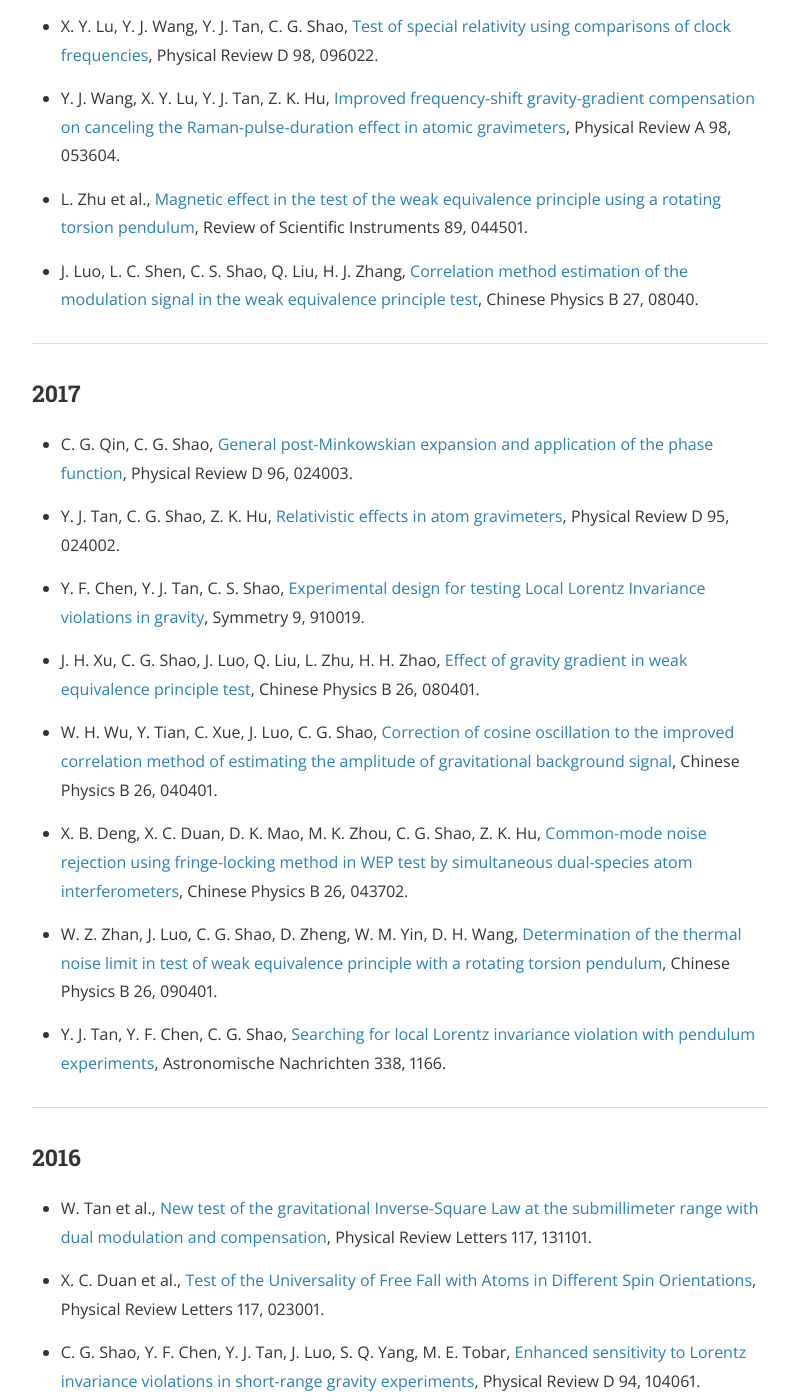
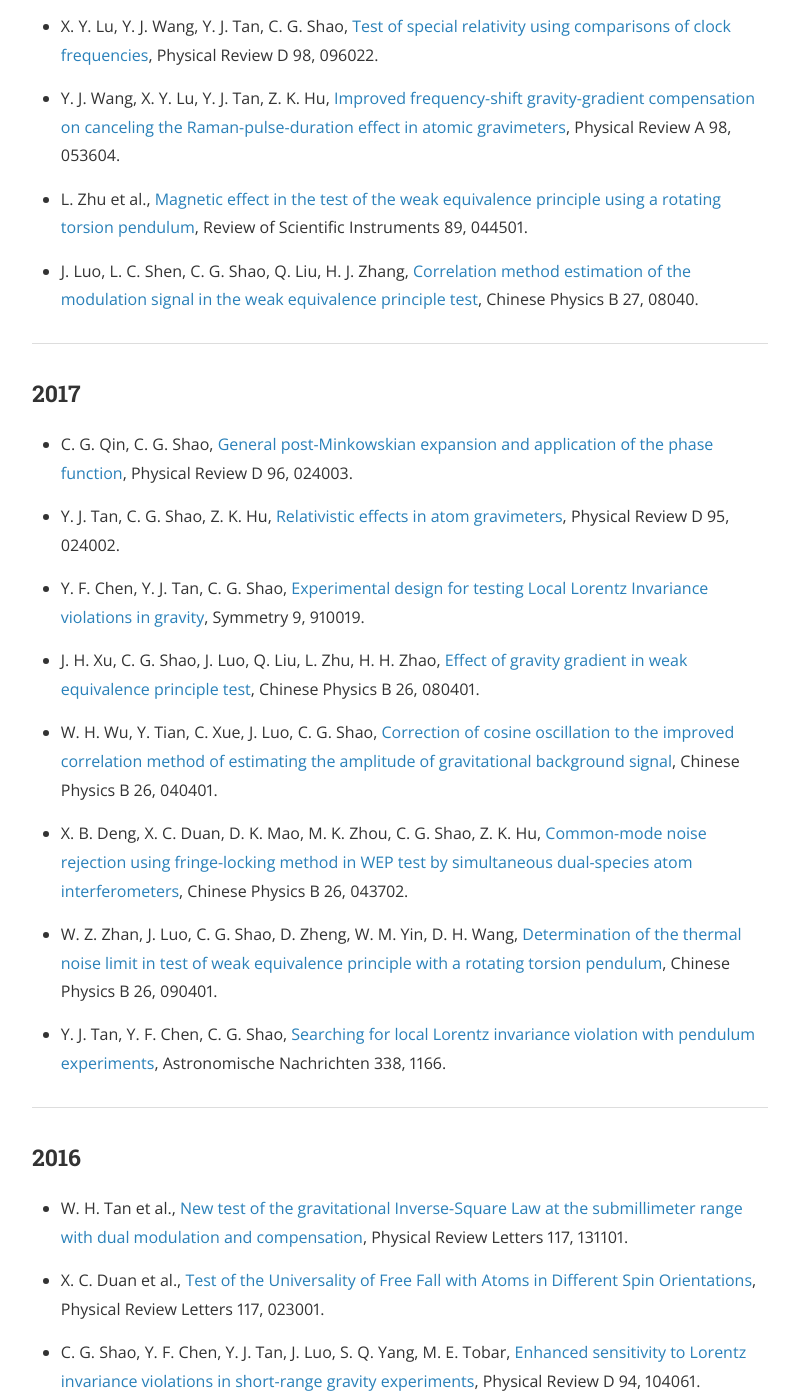
Before and after one commit to gravity-group/gravity-group.github.io, a Jekyll site: the page built from publication.md, in a window 1280 px wide and 1400 px high, scrolled down 794 px. Shown: the whole window, without its empty margins (240-1039 px from the left). Built offline with Jekyll 4.4.1, drawn with Linux system fonts in a browser that asks for light colours; nearby versions of some CDN libraries.

```diff
--- a/publication.md
+++ b/publication.md
@@ -28,7 +28,7 @@ permalink: /publication/
 
 - L. Zhu et al., [Magnetic effect in the test of the weak equivalence principle using a rotating torsion pendulum](https://aip.scitation.org/doi/abs/10.1063/1.5021956), Review of Scientific Instruments 89, 044501.
 
-- J. Luo, L. C. Shen, C. S. Shao, Q. Liu, H. J. Zhang, [Correlation method estimation of the modulation signal in the weak equivalence principle test](https://aip.scitation.org/doi/abs/10.1063/1.5021956), Chinese Physics B 27, 08040.
+- J. Luo, L. C. Shen, C. G. Shao, Q. Liu, H. J. Zhang, [Correlation method estimation of the modulation signal in the weak equivalence principle test](https://aip.scitation.org/doi/abs/10.1063/1.5021956), Chinese Physics B 27, 08040.
 
 ---
 
@@ -38,7 +38,7 @@ permalink: /publication/
 
 - Y. J. Tan, C. G. Shao, Z. K. Hu, [Relativistic effects in atom gravimeters](https://journals.aps.org/prd/abstract/10.1103/PhysRevD.95.024002), Physical Review D 95, 024002.
 
-- Y. F. Chen, Y. J. Tan, C. S. Shao, [Experimental design for testing Local Lorentz Invariance violations in gravity](https://www.mdpi.com/2073-8994/9/10/219), Symmetry 9, 910019.
+- Y. F. Chen, Y. J. Tan, C. G. Shao, [Experimental design for testing Local Lorentz Invariance violations in gravity](https://www.mdpi.com/2073-8994/9/10/219), Symmetry 9, 910019.
 
 - J. H. Xu, C. G. Shao, J. Luo, Q. Liu, L. Zhu, H. H. Zhao, [Effect of gravity gradient in weak equivalence principle test](http://cpb.iphy.ac.cn/EN/abstract/abstract70352.shtml), Chinese Physics B 26, 080401.
 
@@ -54,7 +54,7 @@ permalink: /publication/
 
 ### 2016
 
-- W. Tan et al., [New test of the gravitational Inverse-Square Law at the submillimeter range with dual modulation and compensation](https://journals.aps.org/prl/abstract/10.1103/PhysRevLett.116.131101), Physical Review Letters 117, 131101.
+- W. H. Tan et al., [New test of the gravitational Inverse-Square Law at the submillimeter range with dual modulation and compensation](https://journals.aps.org/prl/abstract/10.1103/PhysRevLett.116.131101), Physical Review Letters 117, 131101.
 
 - X. C. Duan et al., [Test of the Universality of Free Fall with Atoms in Different Spin Orientations](https://journals.aps.org/prl/abstract/10.1103/PhysRevLett.117.023001), Physical Review Letters 117, 023001.
 
```
